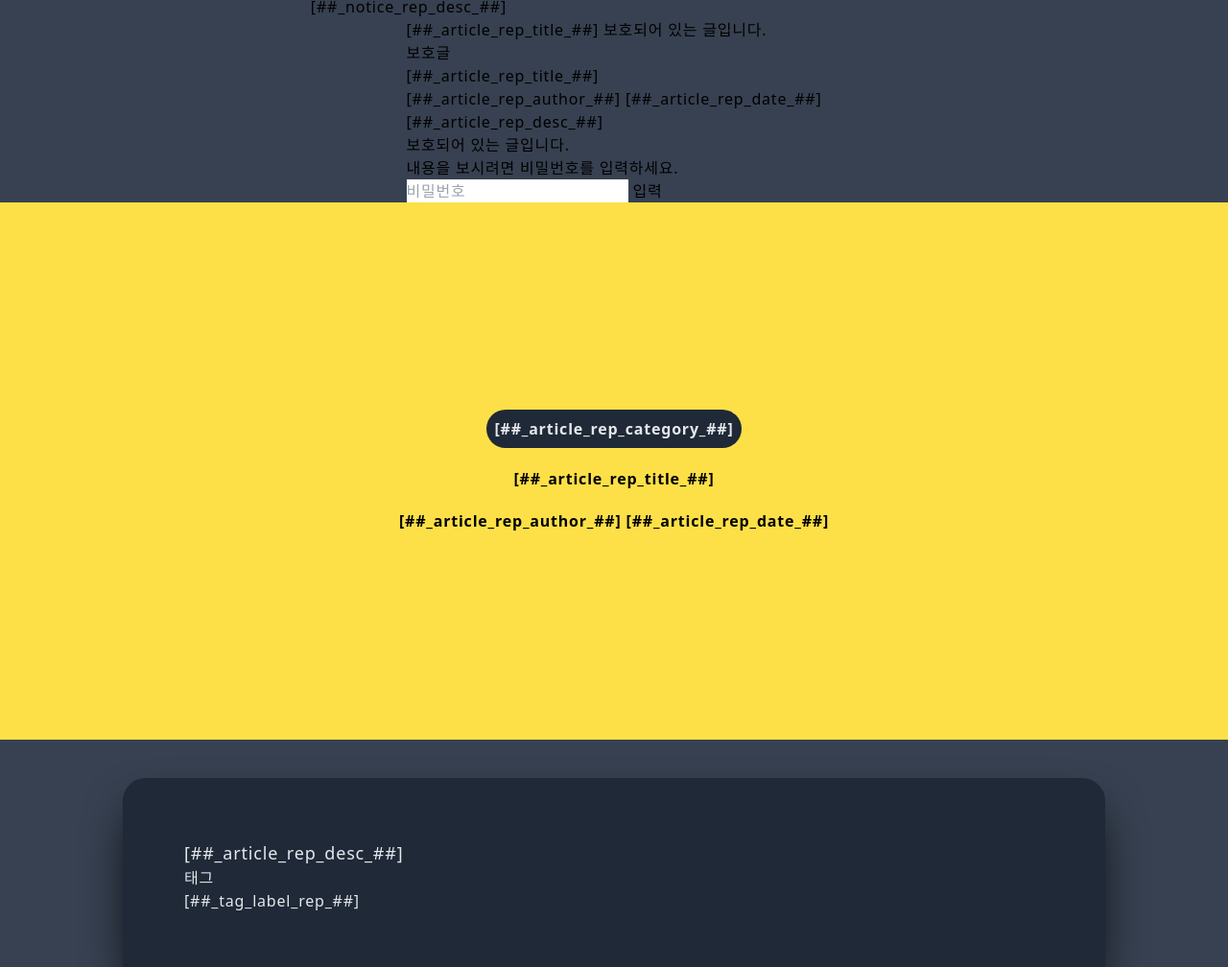
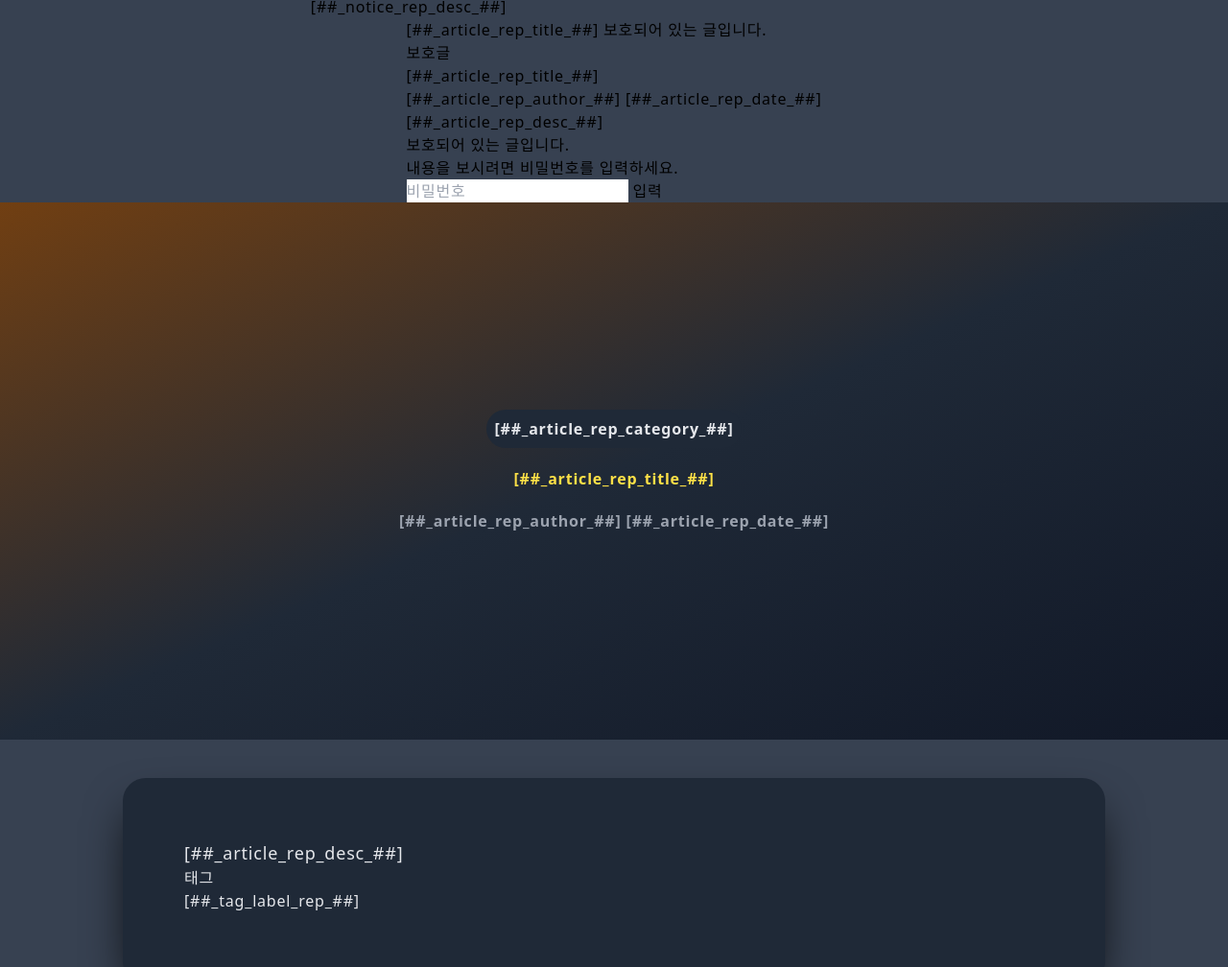
Before and after one commit to BBAAMM/Chocolat-Tistory-Skin, a website: page index.html in a window 1280 px wide. Shown: the part 2133-3141 px from the top of the page at 96% size. Drawn offline with nearby package versions, Linux system fonts and the light colour scheme; a web font is replaced by a local one.

Commit message:
style: replace article header yellow bg with warm dark gradient

```diff
--- a/index.html
+++ b/index.html
@@ -658,17 +658,17 @@
             <s_permalink_article_rep>
               <main class="w-screen flex flex-col justify-center items-center">
                 <div
-                  class="title-header w-full h-[70vh] flex flex-col justify-center items-center gap-5 bg-yellow-300"
+                  class="title-header w-full h-[70vh] flex flex-col justify-center items-center gap-5 bg-gradient-to-br from-yellow-900 via-gray-800 to-gray-900"
                 >
                   <a
-                    class="w-fit text-center p-2 rounded-3xl text-sm md:text-base text-gray-200 font-semibold bg-gray-800 hover:text-gray-900 hover:bg-pink-300 transition duration-200 ease-in-out"
+                    class="w-fit text-center p-2 rounded-3xl text-sm md:text-base text-gray-200 font-semibold bg-gray-800 hover:text-yellow-200 hover:bg-pink-300 transition duration-200 ease-in-out"
                     href="[##_article_rep_category_link_##]"
                     >[##_article_rep_category_##]</a
                   >
-                  <h1 class="text-center text-responsive font-bold">
+                  <h1 class="text-center text-responsive font-bold text-yellow-300">
                     [##_article_rep_title_##]
                   </h1>
-                  <div class="text-center text-base font-semibold">
+                  <div class="text-center text-base font-semibold text-gray-400">
                     <span class="author">[##_article_rep_author_##]</span>
                     <span class="date">[##_article_rep_date_##]</span>
                   </div>
```
